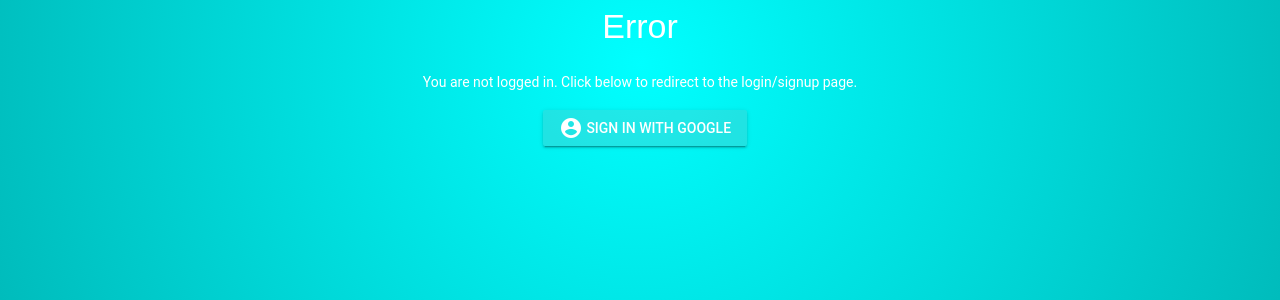
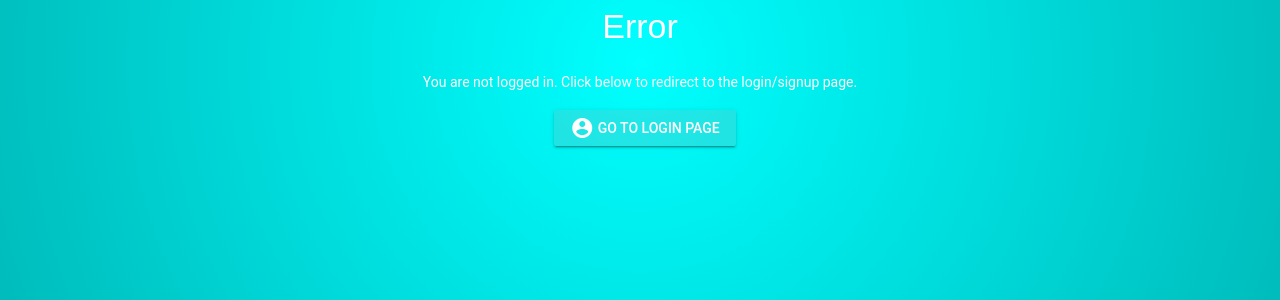
Before and after one commit to slothgamez/fireplex.github.io, a Jekyll site: the page firebase/forum/index.html, which Jekyll copies as it is, in a window 1280 px wide. Shown: the part 386-686 px from the top of the page. Built offline with Jekyll 4.4.1, drawn with Linux system fonts in a browser that asks for light colours; nearby versions of some CDN libraries; comment, search, counter and statistics services are not loaded.

Commit message:
Update index.html

```diff
--- a/firebase/forum/index.html
+++ b/firebase/forum/index.html
@@ -65,7 +65,7 @@
     <h3 class="logo">Error</h3>
     <p>You are not logged in. Click below to redirect to the login/signup page.</p>
     <div>
-      <button id="sign-in-button" class="mdl-button--raised mdl-button mdl-js-button mdl-js-ripple-effect"><i class="material-icons">account_circle</i> Sign in with Google</button>
+      <button id="sign-in-button" class="mdl-button--raised mdl-button mdl-js-button mdl-js-ripple-effect"><i class="material-icons">account_circle</i> Go to login page</button>
     </div>
   </section>
         <header class="mdl-layout__header mdl-layout__header--waterfall portfolio-header">
```
